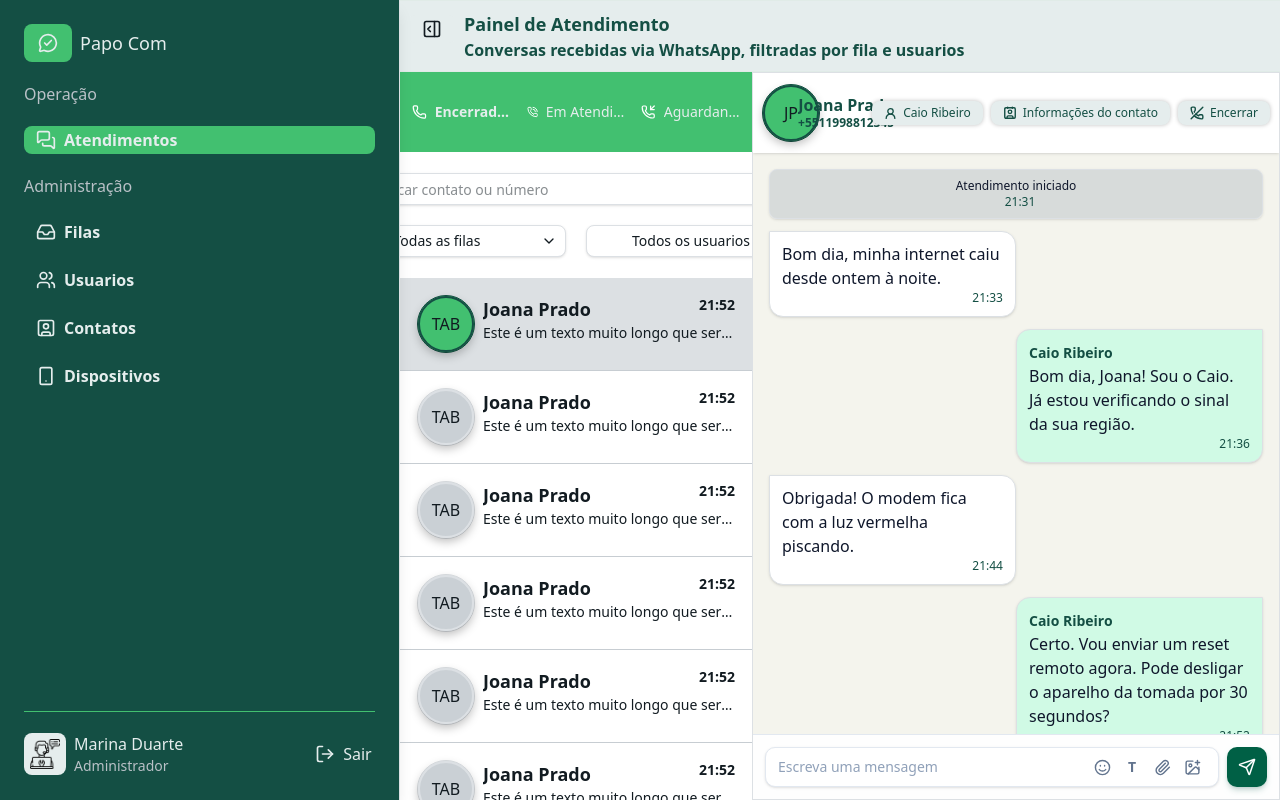
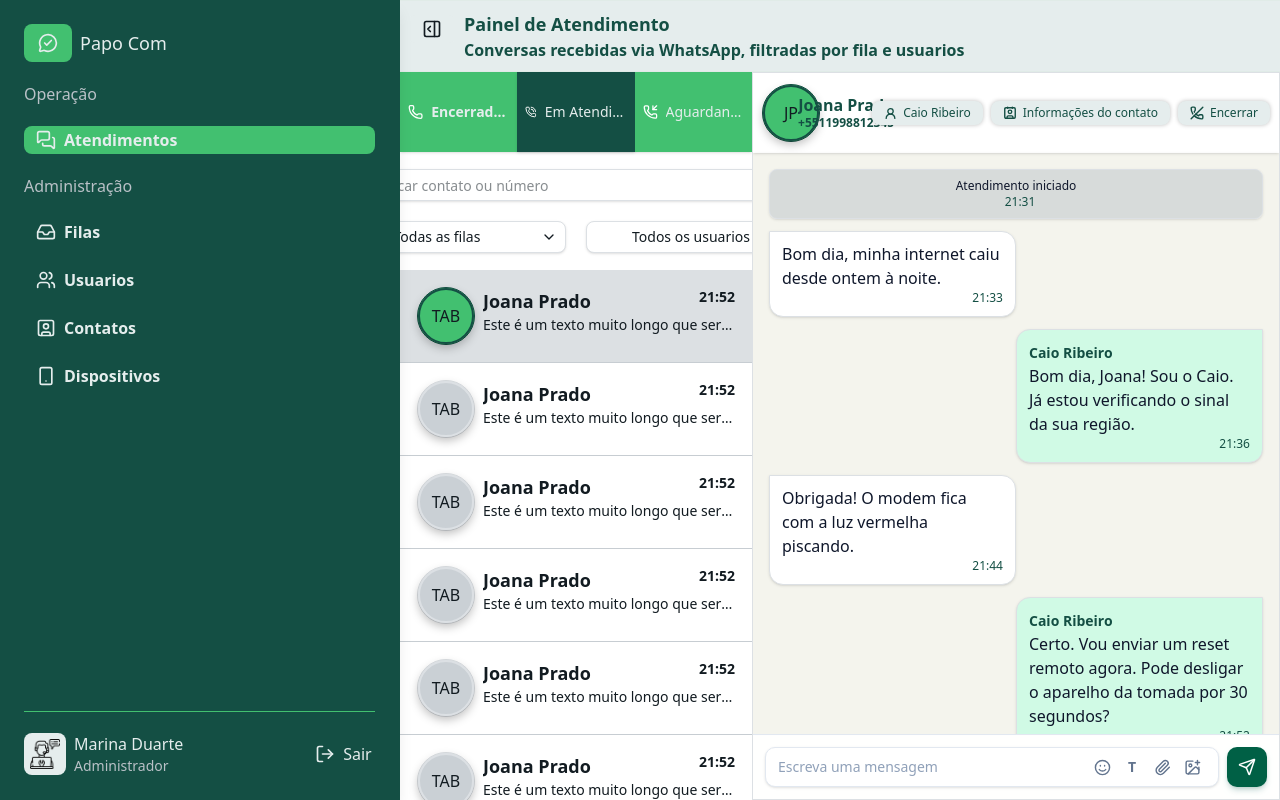
Before and after one commit to lucas-Coelho-Lucinda/PapoCom, a React (Vite) app: page /Atendimentos in a window 1280 px wide. Built offline with nearby package versions, Linux system fonts and the light colour scheme.

Commit message:
fix: Ajustes para estilização das tabs ao selecionar.

```diff
--- a/src/components/tabs/index.tsx
+++ b/src/components/tabs/index.tsx
@@ -1,11 +1,19 @@
 import * as React from "react";
+
+
 import * as TabsPrimitive from "@radix-ui/react-tabs";
+
 import { cva, type VariantProps } from "class-variance-authority";
 
 import { colorsBackGround, colorsBorder } from "../../styles/colors";
 
-const cn = (...classes: Array<string | undefined | false>) =>
-  classes.filter(Boolean).join(" ");
+const cn = (
+  ...classes: Array<string | undefined | false>
+) => classes.filter(Boolean).join(" ");
+
+/* -------------------------------------------------------------------------- */
+/*                                    ROOT                                    */
+/* -------------------------------------------------------------------------- */
 
 const tabsVariants = cva("w-full min-w-0 min-h-0", {
   variants: {
@@ -33,6 +41,10 @@ const tabsVariants = cva("w-full min-w-0 min-h-0", {
   },
 });
 
+/* -------------------------------------------------------------------------- */
+/*                                    LIST                                    */
+/* -------------------------------------------------------------------------- */
+
 const tabsListVariants = cva(
   "w-full min-w-0 shrink-0 items-stretch rounded-none p-0",
   {
@@ -54,12 +66,28 @@ const tabsListVariants = cva(
   },
 );
 
+/* -------------------------------------------------------------------------- */
+/*                                   TRIGGER                                  */
+/* -------------------------------------------------------------------------- */
+
 const tabsTriggerVariants = cva(
   [
     "inline-flex min-w-0 w-full items-center justify-center whitespace-nowrap",
     "px-2 py-2 text-sm font-medium transition-all",
-    "outline-none focus-visible:ring-2 focus-visible:ring-blue-500",
+    "outline-none",
+    "focus-visible:ring-2 focus-visible:ring-blue-500",
     "disabled:pointer-events-none disabled:opacity-50",
+
+    /*
+     * Estado ativo da tab.
+     *
+     * O Radix adiciona automaticamente:
+     *
+     * data-state="active"
+     *
+     * quando a tab está selecionada.
+     */
+    "data-[state=active]:bg-primary",
   ],
   {
     variants: {
@@ -72,14 +100,37 @@ const tabsTriggerVariants = cva(
         medium: "px-2 py-2 text-xs sm:text-sm",
         large: "px-3 py-3 text-sm sm:text-base",
       },
+
+      /*
+       * Define se a tab selecionada terá uma aparência
+       * diferenciada.
+       */
+      focus: {
+        true: [
+          "data-[state=active]:bg-primary",
+          "data-[state=active]:text-primary-foreground",
+          "data-[state=active]:shadow-sm",
+        ],
+
+        false: [
+          "data-[state=active]:bg-transparent",
+          "data-[state=active]:text-inherit",
+          "data-[state=active]:shadow-none",
+        ],
+      },
     },
 
     defaultVariants: {
       variant: "default",
       size: "medium",
+      focus: true,
     },
   },
 );
+
+/* -------------------------------------------------------------------------- */
+/*                                   CONTENT                                  */
+/* -------------------------------------------------------------------------- */
 
 const tabsContentVariants = cva(
   "min-w-0 outline-none focus-visible:ring-2 focus-visible:ring-blue-500",
@@ -99,9 +150,12 @@ const tabsContentVariants = cva(
   },
 );
 
-export type TabsLibProps = React.ComponentPropsWithoutRef<
-  typeof TabsPrimitive.Root
-> &
+/* -------------------------------------------------------------------------- */
+/*                                     ROOT                                   */
+/* -------------------------------------------------------------------------- */
+
+export type TabsLibProps =
+  React.ComponentPropsWithoutRef<typeof TabsPrimitive.Root> &
   VariantProps<typeof tabsVariants>;
 
 export const TabsLib = ({
@@ -113,15 +167,25 @@ export const TabsLib = ({
 }: TabsLibProps) => {
   return (
     <TabsPrimitive.Root
-      className={cn(tabsVariants({ variant, border, padding }), className)}
+      className={cn(
+        tabsVariants({
+          variant,
+          border,
+          padding,
+        }),
+        className,
+      )}
       {...props}
     />
   );
 };
 
-export type TabsListLibProps = React.ComponentPropsWithoutRef<
-  typeof TabsPrimitive.List
-> &
+/* -------------------------------------------------------------------------- */
+/*                                     LIST                                   */
+/* -------------------------------------------------------------------------- */
+
+export type TabsListLibProps =
+  React.ComponentPropsWithoutRef<typeof TabsPrimitive.List> &
   VariantProps<typeof tabsListVariants>;
 
 export const TabsListLib = ({
@@ -132,34 +196,54 @@ export const TabsListLib = ({
 }: TabsListLibProps) => {
   return (
     <TabsPrimitive.List
-      className={cn(tabsListVariants({ variant, orientation }), className)}
+      className={cn(
+        tabsListVariants({
+          variant,
+          orientation,
+        }),
+        className,
+      )}
       {...props}
     />
   );
 };
 
-export type TabsTriggerLibProps = React.ComponentPropsWithoutRef<
-  typeof TabsPrimitive.Trigger
-> &
+/* -------------------------------------------------------------------------- */
+/*                                    TRIGGER                                 */
+/* -------------------------------------------------------------------------- */
+
+export type TabsTriggerLibProps =
+  React.ComponentPropsWithoutRef<typeof TabsPrimitive.Trigger> &
   VariantProps<typeof tabsTriggerVariants>;
 
 export const TabsTriggerLib = ({
   className,
   variant,
   size,
+  focus,
   ...props
 }: TabsTriggerLibProps) => {
   return (
     <TabsPrimitive.Trigger
-      className={cn(tabsTriggerVariants({ variant, size }), className)}
+      className={cn(
+        tabsTriggerVariants({
+          variant,
+          size,
+          focus,
+        }),
+        className,
+      )}
       {...props}
     />
   );
 };
 
-export type TabsContentLibProps = React.ComponentPropsWithoutRef<
-  typeof TabsPrimitive.Content
-> &
+/* -------------------------------------------------------------------------- */
+/*                                    CONTENT                                 */
+/* -------------------------------------------------------------------------- */
+
+export type TabsContentLibProps =
+  React.ComponentPropsWithoutRef<typeof TabsPrimitive.Content> &
   VariantProps<typeof tabsContentVariants>;
 
 export const TabsContentLib = ({
@@ -169,7 +253,12 @@ export const TabsContentLib = ({
 }: TabsContentLibProps) => {
   return (
     <TabsPrimitive.Content
-      className={cn(tabsContentVariants({ padding }), className)}
+      className={cn(
+        tabsContentVariants({
+          padding,
+        }),
+        className,
+      )}
       {...props}
     />
   );
--- a/src/pages/customerService/components/TabsCall/index.tsx
+++ b/src/pages/customerService/components/TabsCall/index.tsx
@@ -30,11 +30,11 @@ export function TabsCall() {
       variant="default"
       padding="none"
       border="muted"
-      className="flex h-full min-h-0 w-full min-w-0 flex-col gap-1 overflow-hidden"
+      className="flex h-full min-h-0 w-full min-w-0 flex-col gap-0 overflow-hidden"
     >
       <TabsListLib
         variant="success"
-        className="relative z-10 grid min-h-20 w-full min-w-0 shrink-0 grid-cols-3 grid-flow-col overflow-visible p-1"
+        className="relative z-10 grid min-h-20 w-full min-w-0 shrink-0 grid-cols-3 grid-flow-col overflow-visible shadow-sm"
       >
         <TabsTriggerLib
           value="encerradas"
--- a/src/pages/customerService/components/convertionPainel/components/contactInfoPanel/index.tsx
+++ b/src/pages/customerService/components/convertionPainel/components/contactInfoPanel/index.tsx
@@ -5,6 +5,7 @@ import { ScrollListLib } from "../../../../../../components/scrollList";
 import { AvatarLib } from "../../../../../../components/avatar";
 import { ButtonLib } from "../../../../../../components/button";
 import { Textlib } from "../../../../../../components/text";
+import { CollpasedContext } from "../../../../../../context/collapsed";
 
 export const ContactInfoPanel = ({
   onClose,
@@ -15,6 +16,7 @@ export const ContactInfoPanel = ({
   notes: ContactNote[];
   onAddNote: (text: string) => void;
 }) => {
+  const { isCollapsed } = CollpasedContext();
   const [isAddingNote, setIsAddingNote] = useState(false);
   const [noteText, setNoteText] = useState("");
 
@@ -30,7 +32,9 @@ export const ContactInfoPanel = ({
   }
 
   return (
-    <div className="flex h-full min-h-0 w-100 shrink-0 flex-col border-l border-slate-200 bg-white">
+    <div
+      className={`flex h-full min-h-0 ${isCollapsed ? "w-100" : "w-80"} shrink-0 flex-col border-l border-slate-200 bg-white`}
+    >
       <div className="flex flex-row  h-[81px] shrink-0 items-center justify-between  border-b border-slate-200 px-2">
         <h2 className="text-sm font-semibold text-slate-800">
           Informações do contato
--- a/src/pages/customerService/components/convertionPainel/index.tsx
+++ b/src/pages/customerService/components/convertionPainel/index.tsx
@@ -139,7 +139,7 @@ export const ConversationPanel = () => {
           onToggleContact={() => setIsContactOpen((current) => !current)}
         />
 
-        <div className="min-h-0 flex-1 overflow-y-auto bg-[radial-gradient(#d8ddd5_0.7px,transparent_0.7px)] [background-size:14px_14px]">
+        <div className="min-h-0 flex-1 shadow-sm overflow-y-auto bg-[radial-gradient(#d8ddd5_0.7px,transparent_0.7px)] [background-size:14px_14px]">
           <div className="flex min-h-full flex-col gap-3 p-4">
             {messages.map((message) => (
               <MessageBubble key={message.id} message={message} />
--- a/src/pages/customerService/components/drawerService/index.tsx
+++ b/src/pages/customerService/components/drawerService/index.tsx
@@ -56,6 +56,7 @@ export const DrawerService = () => {
           flex-col
           gap-5
           overflow-hidden
+          border-primary
           ${drawerPadding}
         `}
       >
```
